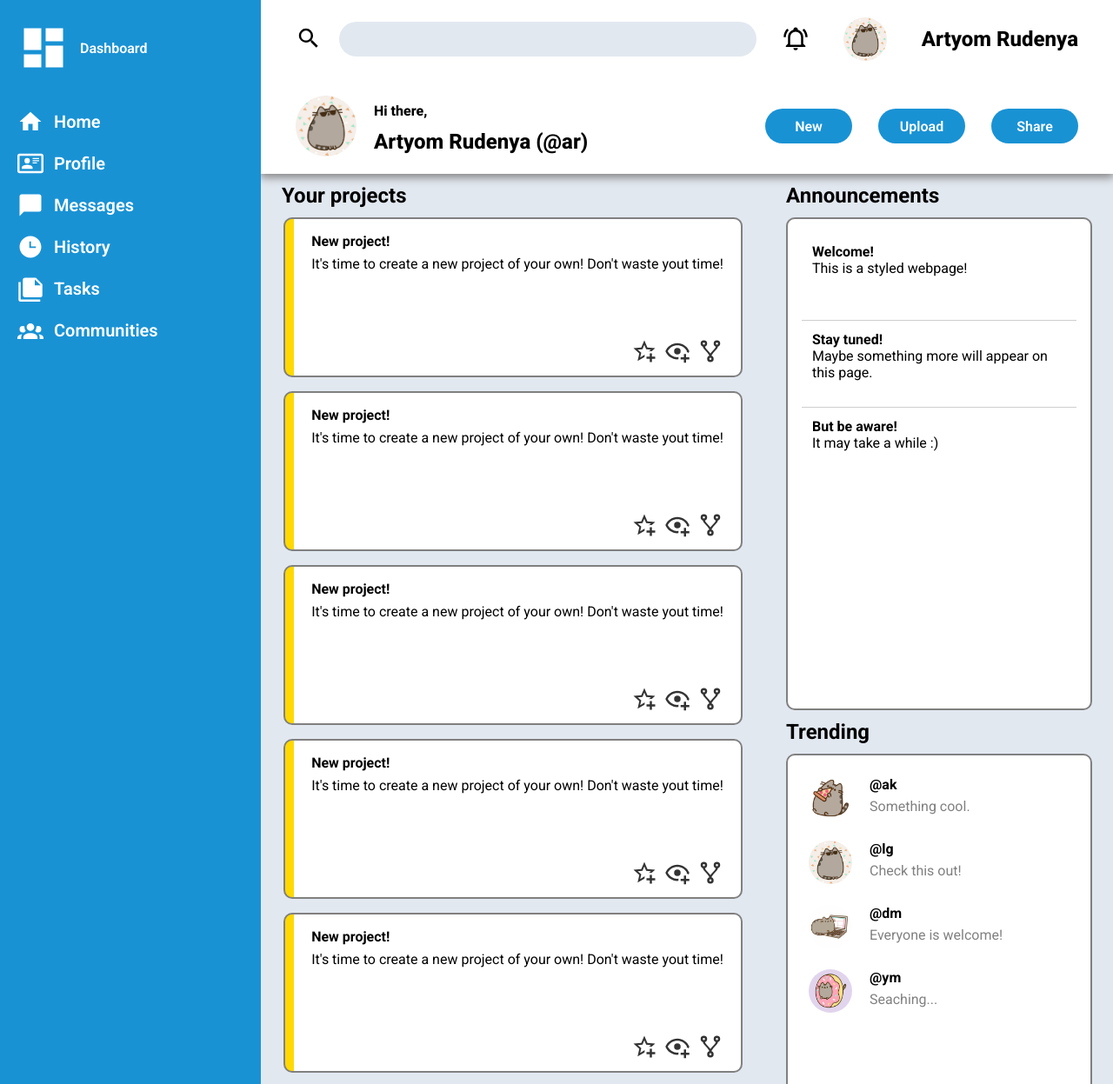
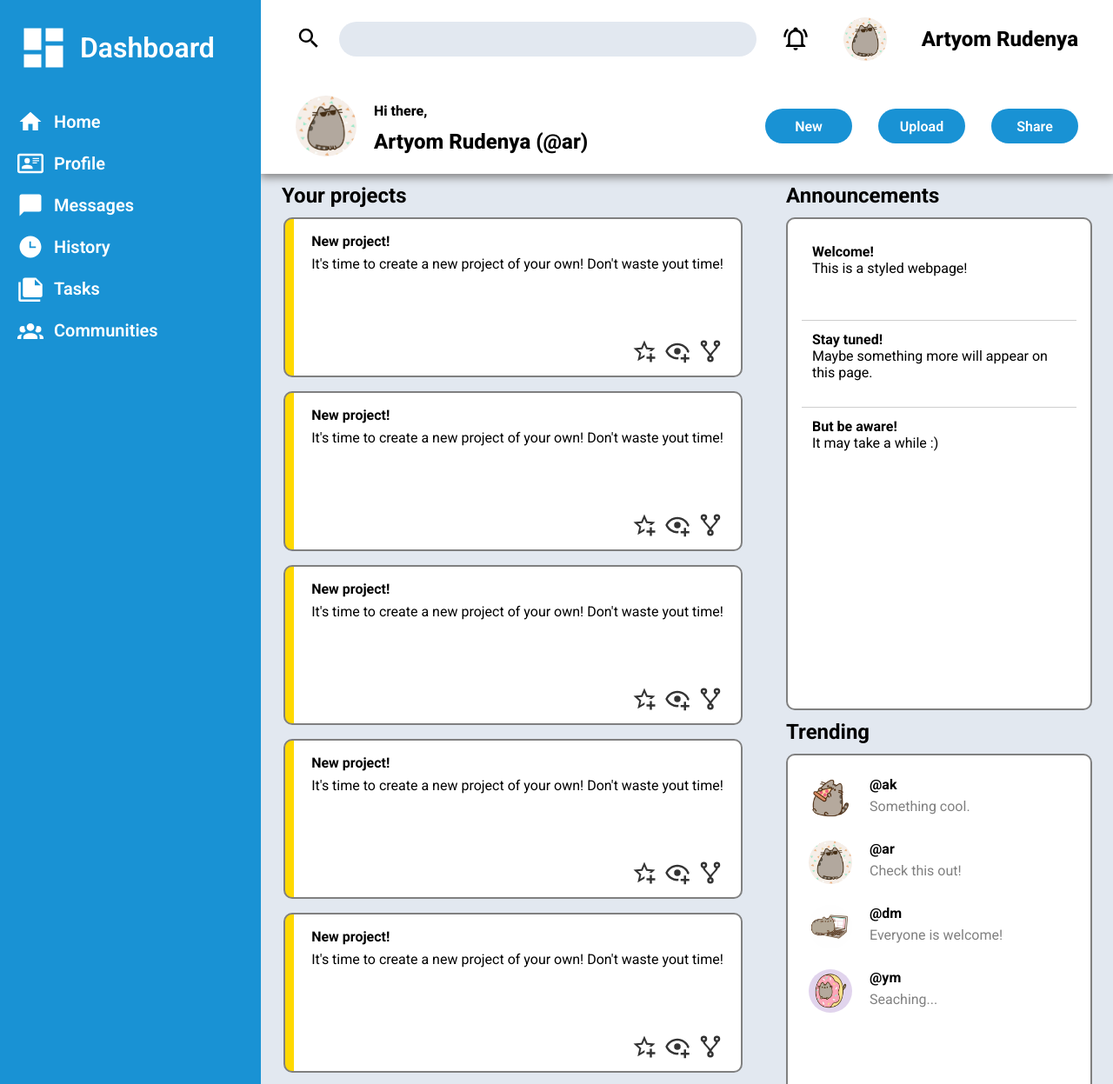
Before and after one commit to bulkassi/odin-admin-dashboard, a plain HTML site: page index.html in a window 1280 px wide. Shown: the top 1247 px of the page at 87% size. Drawn offline with Linux system fonts and the light colour scheme.

Commit message:
Fix the sidebar logo text font

```diff
--- a/index.html
+++ b/index.html
@@ -157,7 +157,7 @@
             </div>
             <div class="trend">
               <img class="trend-img" src="./public/jpeg/pusheen-2.jpeg" />
-              <h2 class="trend-header">@lg</h2>
+              <h2 class="trend-header">@ar</h2>
               <p class="trend-text">Check this out!</p>
             </div>
             <div class="trend">
@@ -207,7 +207,7 @@
       <div id="sidebar">
         <div id="logo">
           <img src="./public/svg/view-dashboard.svg" />
-          <p>Dashboard</p>
+          <div id="logo-text">Dashboard</div>
         </div>
         <div class="menu">
           <div class="option">
```
